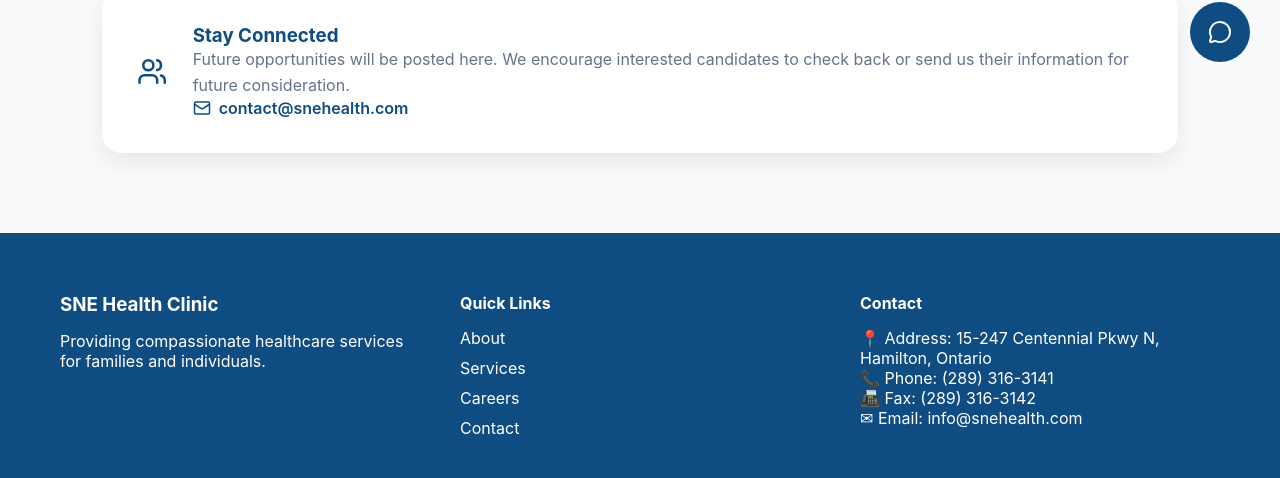
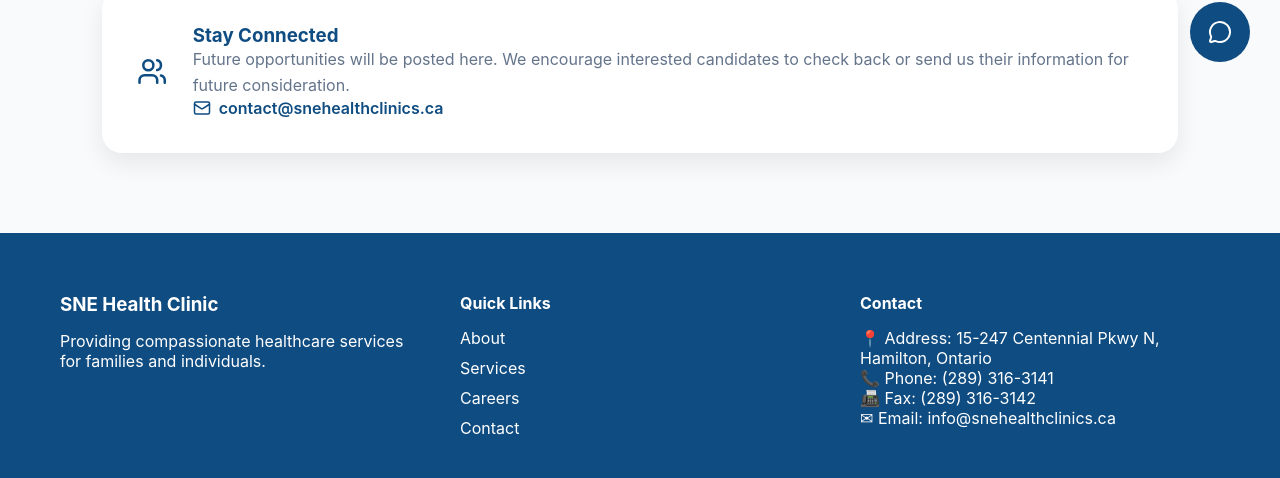
Before and after one commit to DeeshaPatel/snehealthclinics, a React (Vite) app: page /careers in a window 1280 px wide. Shown: the part 708-1186 px from the top of the page. Built offline with nearby package versions, Linux system fonts and the light colour scheme.

Commit message:
Updated email address

```diff
--- a/src/features/careers/Careers.jsx
+++ b/src/features/careers/Careers.jsx
@@ -131,7 +131,7 @@ or send us their information for future consideration.
 
 <Mail size={18}/>
 
-contact@snehealth.com
+contact@snehealthclinics.ca
 
 </a>
 
--- a/src/features/contact/Contact.jsx
+++ b/src/features/contact/Contact.jsx
@@ -120,7 +120,7 @@ Email
 </h4>
 
 <p>
-info@snehealth.com
+info@snehealthclinics.ca
 </p>
 
 </div>
--- a/src/shared/components/Footer.jsx
+++ b/src/shared/components/Footer.jsx
@@ -83,7 +83,7 @@ Contact
 
 
 <p>
-✉ Email: info@snehealth.com
+✉ Email: info@snehealthclinics.ca
 </p>
 
 </div>
```
